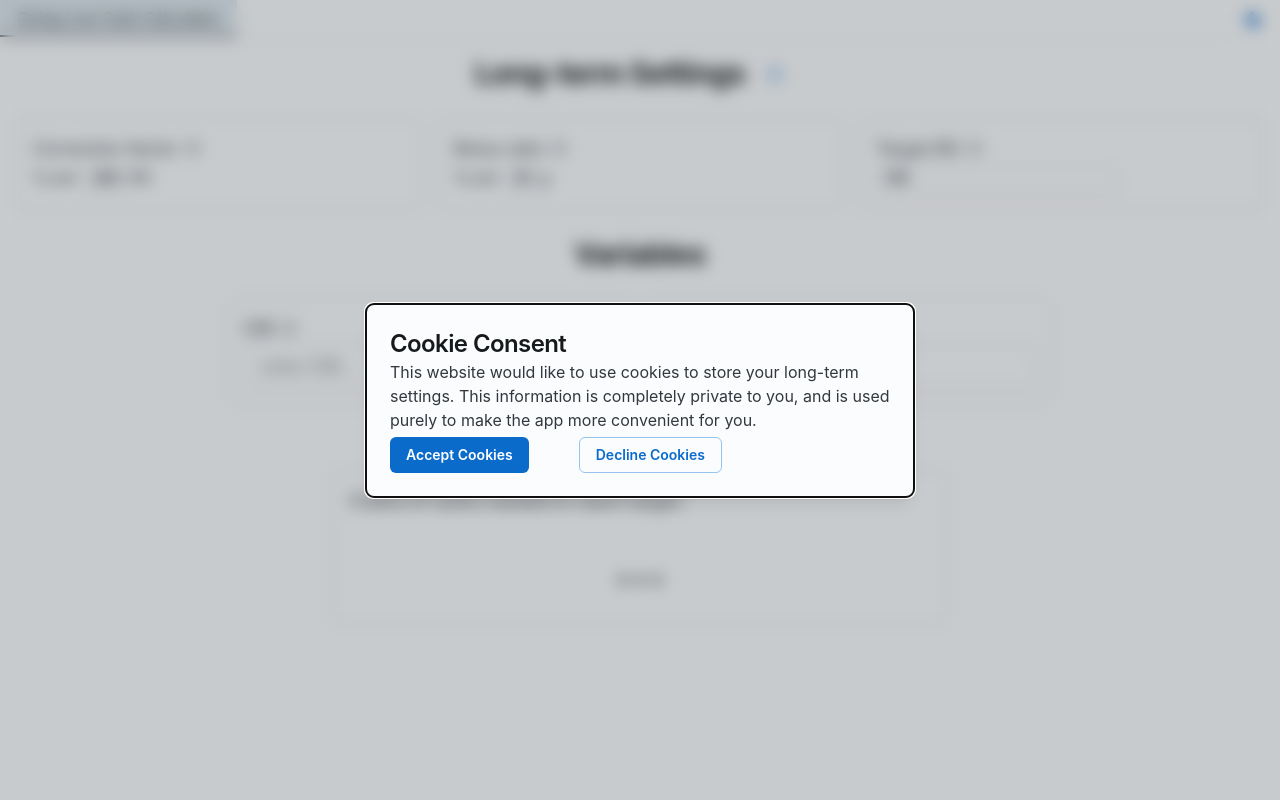
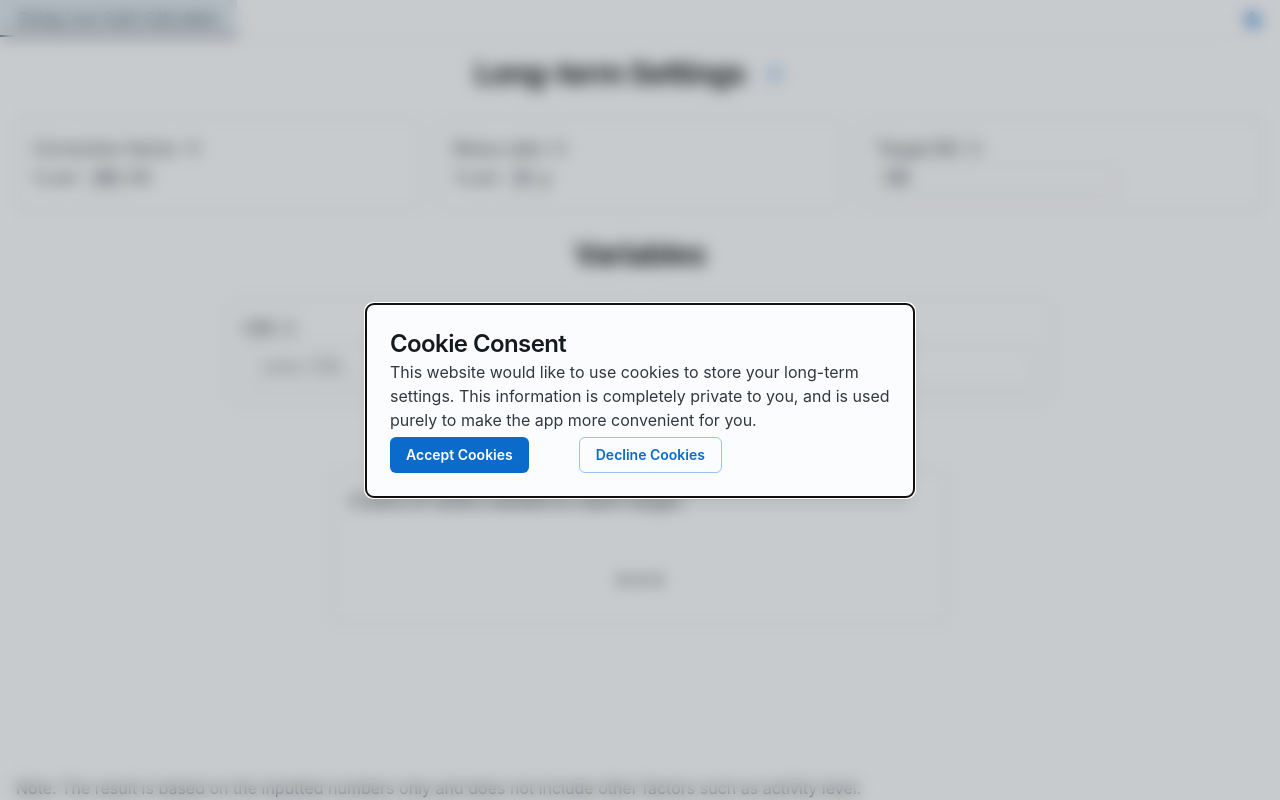
Before and after one commit to benjaminiserman/diabetes-tools, a React (Create React App) app: page / in a window 1280 px wide. Built offline with nearby package versions, Linux system fonts and the light colour scheme.

Commit message:
add footer note

```diff
--- a/src/GoingLowCarbCalculator.tsx
+++ b/src/GoingLowCarbCalculator.tsx
@@ -332,6 +332,18 @@ export const GoingLowCarbCalculator = () => {
 				</Grid>
 			</Grid>
 			<br />
+			<Sheet
+				sx={{
+					width: "100%",
+					position: "fixed",
+					bottom: 0,
+				}}
+			>
+				<Typography>
+					Note: The result is based on the inputted numbers only and does not
+					include other factors such as activity level.
+				</Typography>
+			</Sheet>
 		</Sheet>
 	);
 }
```
